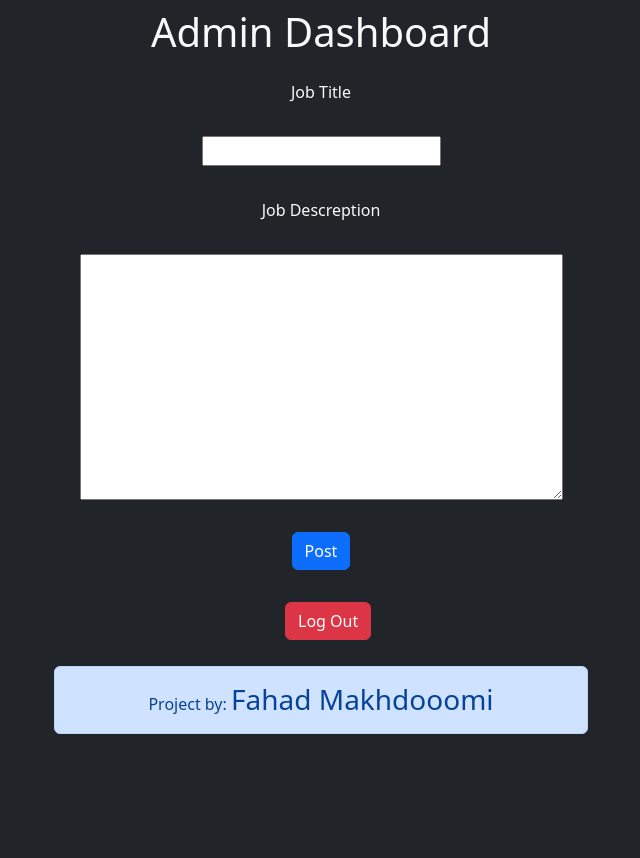
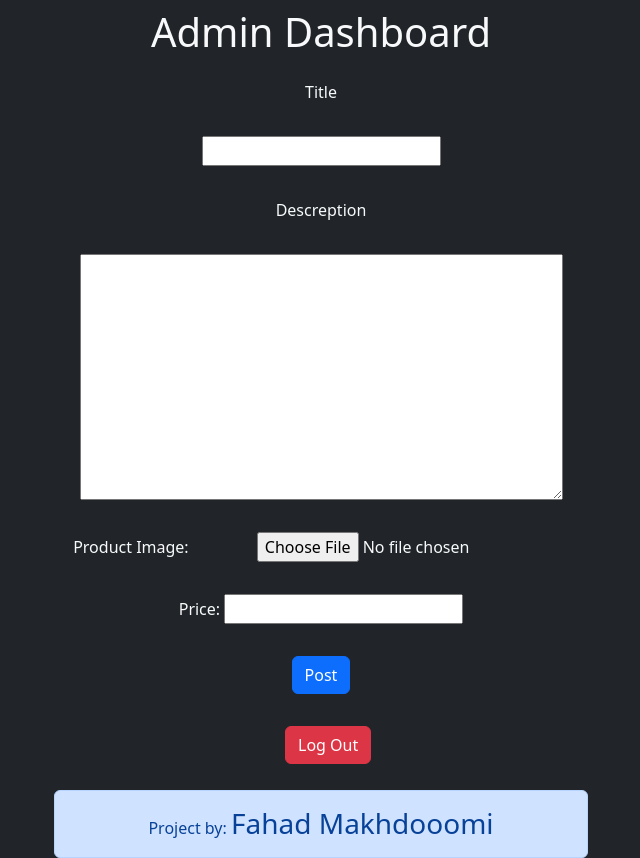
Before and after one commit to Fahad-Makhdoomi/Jobee, a PHP site: page /apanel.php in a window 1280 px wide. Shown: the whole page, without its empty margins (319-959 px from the left). Before the commit the page ends 734 px from the top, so only its background shows below. Run offline with PHP 8.4, Linux system fonts and the light colour scheme; the visitor is signed in with stand-in values (Sample User, id 1).

Commit message:
Update apanel.php

```diff
--- a/apanel.php
+++ b/apanel.php
@@ -7,19 +7,79 @@ if ($_SESSION['loggedin'] == false) {
 require 'conection.php';
 
 $p = '';
+$p2 = '';
 if ($_SERVER['REQUEST_METHOD'] == "POST") {
-    if (isset($_POST['submitBtn'])) {
-        $jobtitle = strip_tags($_POST['JobTitle']);
-        $jobdesc = strip_tags($_POST['JobDescreption']);
 
-        $sql = "INSERT INTO `jobposts` (`JobTitle` ,`JobDescreption`) VALUES ( '$jobtitle' ,'$jobdesc')";
-        $result1 = mysqli_query($conn, $sql);
-        if ($result1) {
-            $p =  "<div class='alert alert-success'>Job Posted Successfuly</div>";
+
+
+    $target_dir = "Images/";
+    $target_file = $target_dir . basename($_FILES["productImage"]["name"]);
+    $uploadOk = 1;
+    $imageFileType = strtolower(pathinfo($target_file, PATHINFO_EXTENSION));
+
+
+    $productName = strip_tags($_POST['productName']);
+    $productPrice = strip_tags($_POST['productPrice']);
+    $productDescription = strip_tags($_POST['productDescription']);
+    $productImage = $target_dir . $_FILES["productImage"]["name"];
+
+
+    // Check if image file is a actual image or fake image
+    if (isset($_POST["submitBtn"])) {
+        $check = getimagesize($_FILES["productImage"]["tmp_name"]);
+        if ($check !== false) {;
+            $uploadOk = 1;
         } else {
-            $p = "<div class='alert alert-danger'>Job Not Posted!!</div>";
+            $p = "<div class='alert alert-danger'>File not an image</div>";
+            $uploadOk = 0;
         }
     }
+
+    // Check if file already exists
+    if (file_exists($target_file)) {
+        $p = "<div class='alert alert-danger'>File already exists!</div>";
+        $uploadOk = 0;
+    }
+
+    // Check file size
+    if ($_FILES["productImage"]["size"] > 240000) {
+        $p = "<div class='alert alert-danger'>File too large</div>";
+        $uploadOk = 0;
+    }
+
+    // Allow certain file formats
+    if (
+        $imageFileType != "jpg" && $imageFileType != "png" && $imageFileType != "jpeg"
+        && $imageFileType != "gif"
+    ) {
+        $p = "<div class='alert alert-danger'>Only jpg, png, jpeg and gif formats are allowed!</div>";
+        $uploadOk = 0;
+    }
+
+    // Check if $uploadOk is set to 0 by an error
+    if ($uploadOk == 0) {
+        $p2 = "<div class='alert alert-danger'>File Not uploaded!</div>";
+        // if everything is ok, try to upload file
+    } else {
+        if (move_uploaded_file($_FILES["productImage"]["tmp_name"], $target_file)) {
+
+
+            $sql = "INSERT INTO products (`productName` ,`productDescription` , `productImage` , `productPrice`) VALUES ( '$productName' ,'$productDescription' , '$productImage' ,'$productPrice')";
+            $result1 = mysqli_query($conn, $sql);
+            if ($result1) {
+                $p = "<div class='alert alert-success'>The product was posted!</div>";
+            }
+        } else {
+            $p2 = "<div class='alert alert-danger'>Some problem occured while uploading the file!</div>";
+        }
+    }
+
+
+
+
+
+
+
     if (isset($_POST['logout'])) {
 
         session_unset();
@@ -55,17 +115,31 @@ if ($_SERVER['REQUEST_METHOD'] == "POST") {
     <h1 style="text-align:center" class='my-2'>Admin Dashboard</h1>
 
     <div class="container">
-        <form class='d-flex flex-column align-items-center justify-content-center' action="" method="POST">
+        <form class='d-flex flex-column align-items-center justify-content-center' action="" method="POST" enctype="multipart/form-data">
 
-            <label class='my-3' for="JobTitle">Job Title</label>
-            <input class='my-3' type="text" name="JobTitle" id="JobTitle">
-            <label class='my-3' for="JobDescreption">Job Descreption</label>
-            <textarea class='my-3' rows="10" cols="50" name="JobDescreption" id="JobDescreption"></textarea>
+            <label class='my-3' for="productName">Title</label>
+            <input class='my-3' type="text" name="productName" id="productName">
+            <label class='my-3' for="productDescription">Descreption</label>
+            <textarea class='my-3' rows="10" cols="50" name="productDescription" id="productDescription"></textarea>
+            <div>
+                <label class='my-3' for="productImage" style="margin-right:5vw ;">Product Image:</label>
+                <input class='my-3' type="file" name="productImage" id="productImage">
+            </div>
+            <div>
+            <label class="my-3" for="productPrice">Price:</label>
+            <input class="my-3" type="number" id="productPrice" name="productPrice">
+
+        </div>
             <input class='my-3 btn btn-primary' type="submit" name="submitBtn" id="submitBtn" value="Post">
 
         </form>
-        <?php echo $p; ?>
+
     </div>
+
+
+    <?php echo $p; ?>
+    <?php echo $p2; ?>
+
 
     <form class="mx-auto" style="width: 120px;" action="" method="POST">
 
```
